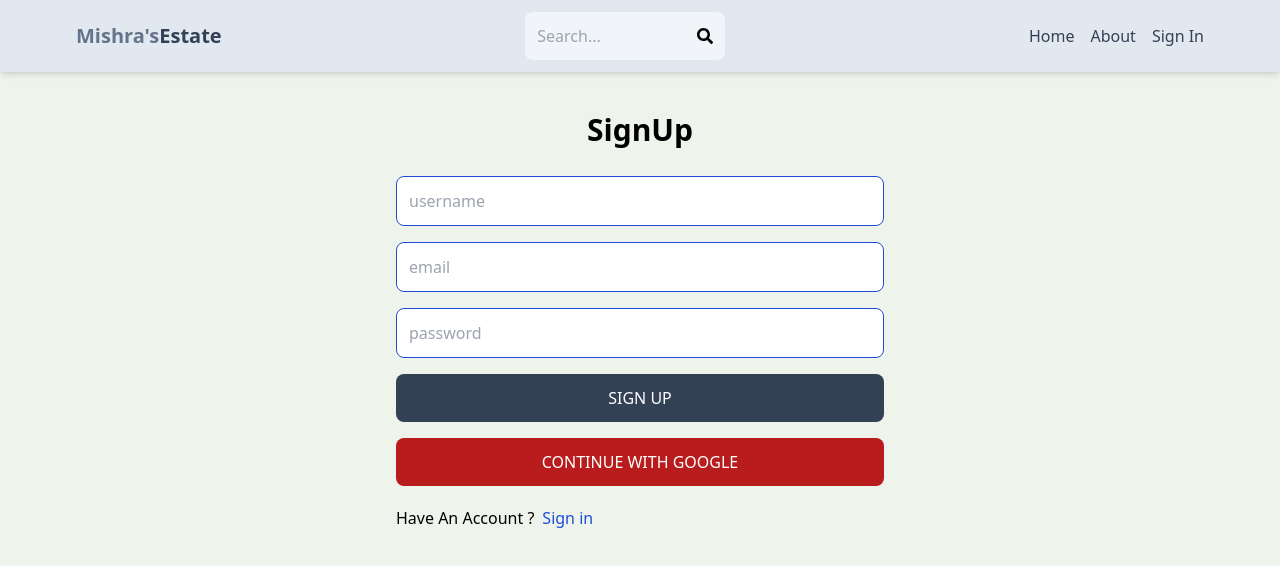
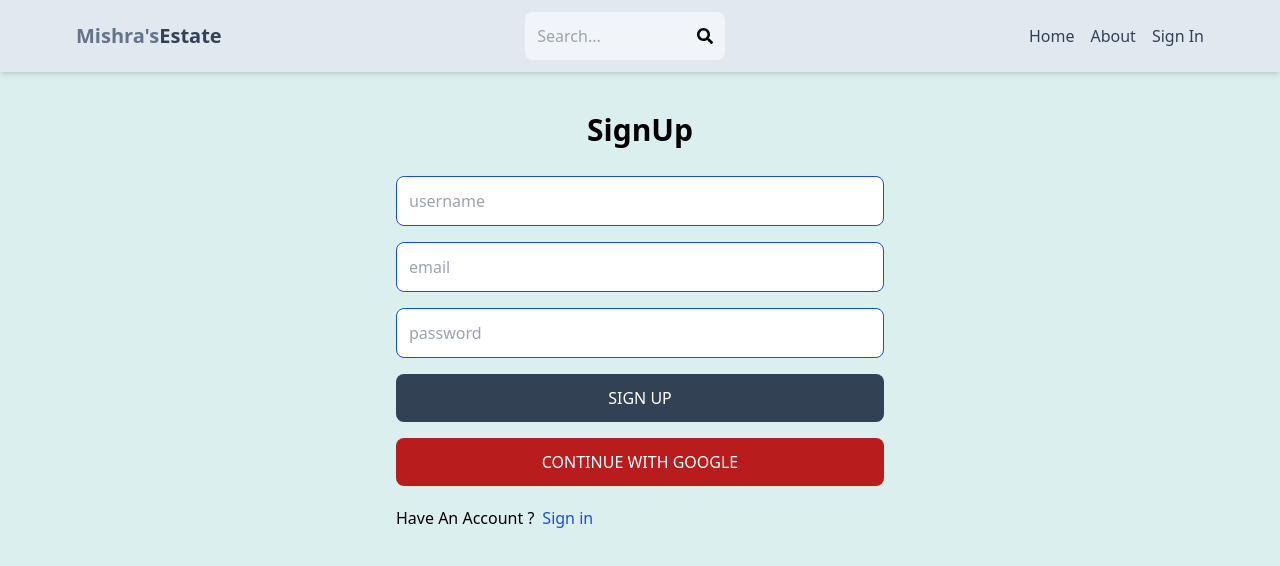
Before and after one commit to UtkarshMishra393/mern-estate, a React (Vite) app in the folder client/: page /sign-up in a window 1280 px wide. Shown: the top 566 px of the page. Built offline with nearby package versions, Linux system fonts and the light colour scheme; no server answers.

Commit message:
change in styling

```diff
--- a/client/src/index.css
+++ b/client/src/index.css
@@ -3,5 +3,5 @@
 @tailwind utilities;
 
 body{
-    background-color: rgb(238, 244, 236);
+    background-color: rgb(220, 239, 239);
 }
--- a/client/src/pages/CreateListing.jsx
+++ b/client/src/pages/CreateListing.jsx
@@ -13,7 +13,6 @@ import { useNavigate } from "react-router-dom";
 export default function CreateListing() {
   const navigate = useNavigate();
   const { currentUser } = useSelector((state) => state.user);
-  console.log(currentUser);
   const [files, setFiles] = useState([]);
   const [formData, setFormData] = useState({
     imageUrls: [],
@@ -168,7 +167,7 @@ export default function CreateListing() {
 
   return (
     <main className="p-3 max-w-4xl mx-auto">
-      <h1 className="text-3xl font-semibold text-center my-7">
+      <h1 className=" font-bold text-3xl text-center my-7">
         Create a Listing
       </h1>
       <form onSubmit={handleSubmit} className="flex flex-col sm:flex-row gap-4">
@@ -268,7 +267,7 @@ export default function CreateListing() {
                 onChange={handleChange}
                 value={formData.bedrooms}
               />
-              <p>Beds</p>
+              <p>Bedrooms</p>
             </div>
             <div className="flex items-center gap-2">
               <input
@@ -281,7 +280,7 @@ export default function CreateListing() {
                 onChange={handleChange}
                 value={formData.bathrooms}
               />
-              <p>Baths</p>
+              <p>Bath</p>
             </div>
             <div className="flex items-center gap-2">
               <input
--- a/client/src/pages/Profile.jsx
+++ b/client/src/pages/Profile.jsx
@@ -122,7 +122,7 @@ export default function Profile() {
   }
   return (
     <div className='p-3 max-w-lg mx-auto'>
-      <h1 className='text-3xl font-semibold text-center my-7'>Profile</h1>
+      <h1 className='text-3xl font-bold text-center my-7'>Profile</h1>
 
       <form onSubmit={handleSubmit} className='flex flex-col gap-4'>
         <input onChange={(e)=>{setFile(e.target.files[0])}} hidden type="file" ref={fileRef} accept='image/*'/>
--- a/client/src/pages/SignUp.jsx
+++ b/client/src/pages/SignUp.jsx
@@ -42,7 +42,7 @@ export default function SignUp() {
   }
   return (
     <div className='p-3 max-w-lg mx-auto'>
-      <h1 className='text-3xl text-center font-semibold
+      <h1 className='text-3xl text-center font-bold
       my-7'>SignUp</h1>
       <form onSubmit={handleSubmit} className='flex flex-col gap-4'>
         <input type="text" placeholder='username'
--- a/client/src/pages/Signin.jsx
+++ b/client/src/pages/Signin.jsx
@@ -40,7 +40,7 @@ export default function SignIn() {
   }
   return (
     <div className='p-3 max-w-lg mx-auto'>
-      <h1 className='text-3xl text-center font-semibold
+      <h1 className='text-3xl text-center font-bold
       my-7'>SignIn</h1>
       <form onSubmit={handleSubmit} className='flex flex-col gap-4'>
         <input type="email" placeholder='email'
```
